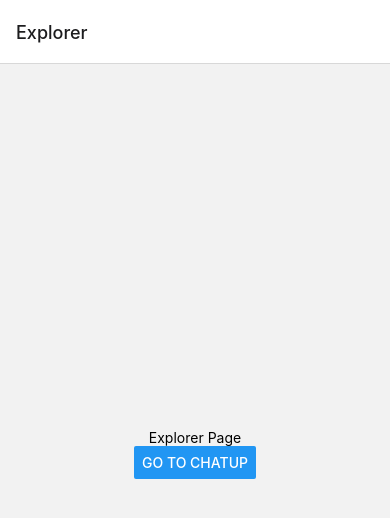
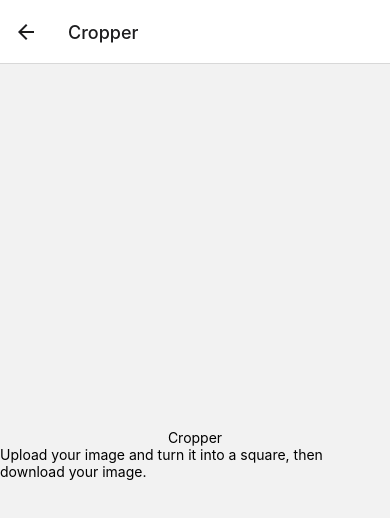
Before and after one commit to palloncino/SquareUp, a React Native app: screen /Cropper in a window 390 px wide. Shown: the top 518 px of the page. Built offline with nearby package versions, Linux system fonts and the light colour scheme.

Commit message:
added next feature page + lazy load of pages

```diff
--- a/src/Router/index.tsx
+++ b/src/Router/index.tsx
@@ -1,15 +1,19 @@
-import React from 'react';
+import React, {Suspense} from 'react';
 import {createStackNavigator} from '@react-navigation/stack';
-import Explorer from '../features/Explorer';
-import ChatUp from '../features/ChatUp';
+const Explorer = React.lazy(() => import('../features/Explorer'));
+const ChatUp = React.lazy(() => import('../features/ChatUp'));
+const Cropper = React.lazy(() => import('../features/Cropper'));
 
 const Stack = createStackNavigator();
 
 export const Router = () => {
   return (
-    <Stack.Navigator initialRouteName="Explorer">
-      <Stack.Screen name="Explorer" component={Explorer} />
-      <Stack.Screen name="ChatUp" component={ChatUp} />
-    </Stack.Navigator>
+    <Suspense fallback={null}>
+      <Stack.Navigator initialRouteName="Explorer">
+        <Stack.Screen name="Explorer" component={Explorer} />
+        <Stack.Screen name="ChatUp" component={ChatUp} />
+        <Stack.Screen name="Cropper" component={Cropper} />
+      </Stack.Navigator>
+    </Suspense>
   );
 };
--- /dev/null
+++ b/src/features/Cropper/index.tsx
@@ -0,0 +1,23 @@
+import React from 'react';
+import {View, Text, StyleSheet} from 'react-native';
+
+const Cropper = () => {
+  return (
+    <View style={styles.container}>
+      <Text>Cropper</Text>
+      <Text>
+        Upload your image and turn it into a square, then download your image.
+      </Text>
+    </View>
+  );
+};
+
+const styles = StyleSheet.create({
+  container: {
+    flex: 1,
+    justifyContent: 'center',
+    alignItems: 'center',
+  },
+});
+
+export default Cropper;
--- a/src/features/Explorer/index.tsx
+++ b/src/features/Explorer/index.tsx
@@ -14,6 +14,10 @@ const Explorer = ({navigation}: ExplorerPageProps) => {
         title="Go to ChatUp"
         onPress={() => navigation.navigate('ChatUp')}
       />
+      <Button
+        title="Go to Cropper"
+        onPress={() => navigation.navigate('Cropper')}
+      />
     </View>
   );
 };
```
